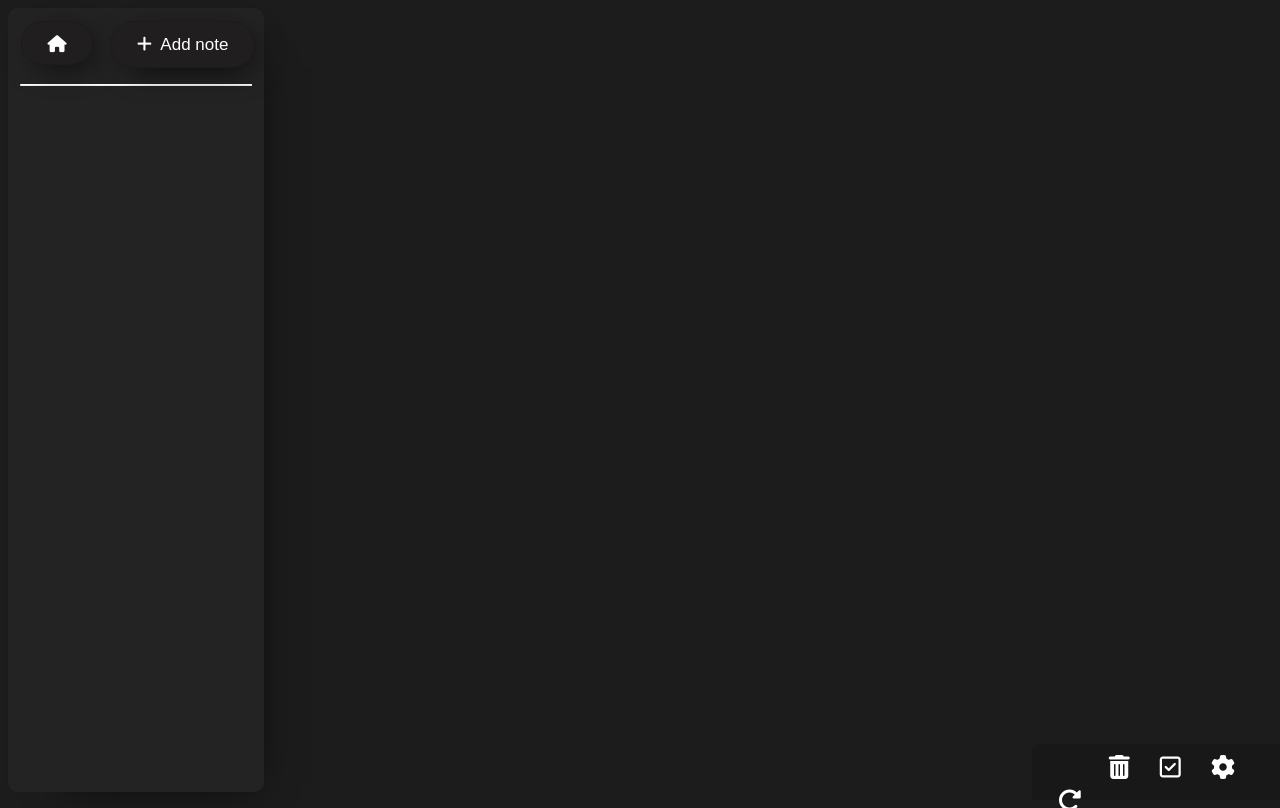
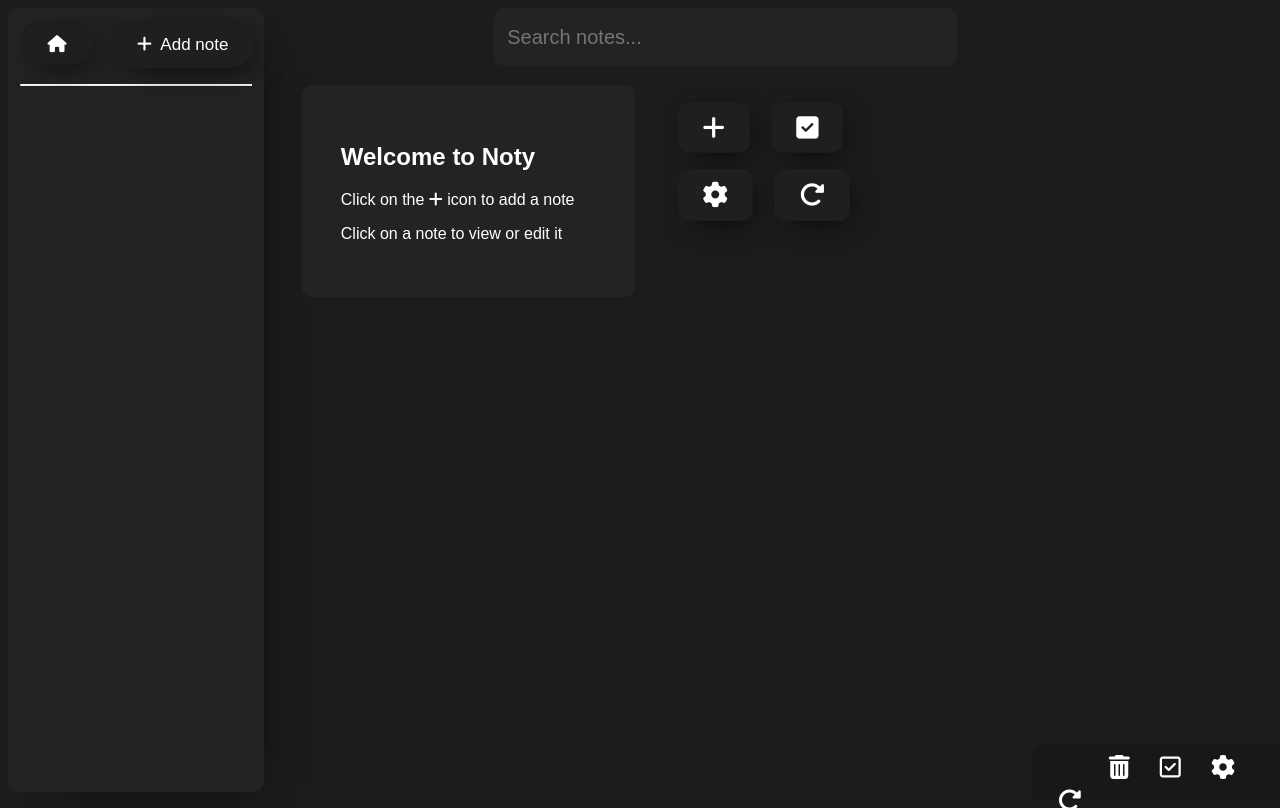
Before and after one commit to FoxyIsCoding/Noty, a website: page index.html in a window 1280 px wide. Drawn offline with Linux system fonts and the light colour scheme; a web font is replaced by a local one.

Commit message:
Home Page

```diff
--- a/index.html
+++ b/index.html
@@ -21,6 +21,21 @@
     </div>
 
     <article>
+        <input type="text" id="search" placeholder="Search notes..." autocomplete="off">
+        <div id="homePage"> <div id="homePageIntro">
+            <h1>Welcome to Noty</h1>
+            <p>Click on the <i class="fa-solid fa-plus"></i> icon to add a note</p>
+            <p>Click on a note to view or edit it</p>
+        </div>
+        <div id="shortcuts">
+            <button onclick="createNote()" title="Add note" id="shortcut"><i class="fa-solid fa-plus fa-xl"></i></button>
+            <button title="ToDo" id="shortcut" onclick="openTodo()"><i class="fa-solid fa-check-square fa-xl"></i></button>
+            <button onclick='alert("I was too lazy to code this 🙃")' title="Settings" id="shortcut"><i class="fa-solid fa-gear fa-xl"></i></button>
+            <button onclick="resetLocalStorage()" title="Reset data" id="shortcut"><i class="fa-solid fa-rotate-right fa-xl"></i></button>
+        </div>
+
+        </div>
+
         <div id="createNote" style="display: none;">
             <input maxlength="30" value="Untitled" id="titleDisplay" readonly">
             <br><br><br>
@@ -35,10 +50,10 @@
         </section>
     </article>
     <div id="toolbar">
-        <i onclick="removeNote()" style="color: white; margin-left: 30%; margin-top: 9%; cursor: pointer;" class="fa fa-trash fa-xl"></i>
-        <i id="openDoList" style="color: white; margin-left: 10%; margin-top: 9%; cursor: pointer;" class="fa-regular fa-check-square fa-xl"></i>
-        <i id="" onclick='alert("I was too lazy to code this 🙃")' style="color: white; margin-left: 10%; margin-top: 9%; cursor: pointer;" class="fa-solid fa-gear fa-xl"></i>
-        <i onclick="resetLocalStorage()" style="color: white; margin-left: 10%; margin-top: 9%; cursor: pointer;" class="fa-solid fa-rotate-right fa-xl"></i>
+        <i title="Remove note" onclick="removeNote()" style="color: white; margin-left: 30%; margin-top: 9%; cursor: pointer;" class="fa fa-trash fa-xl"></i>
+        <i title="ToDo" id="openDoList" style="color: white; margin-left: 10%; margin-top: 9%; cursor: pointer;" class="fa-regular fa-check-square fa-xl"></i>
+        <i title="Settings" id="" onclick='alert("I was too lazy to code this 🙃")' style="color: white; margin-left: 10%; margin-top: 9%; cursor: pointer;" class="fa-solid fa-gear fa-xl"></i>
+        <i title="Reset data" onclick="resetLocalStorage()" style="color: white; margin-left: 10%; margin-top: 9%; cursor: pointer;" class="fa-solid fa-rotate-right fa-xl"></i>
     </div>
 </body>
 </html>
--- a/script.js
+++ b/script.js
@@ -33,6 +33,7 @@
 loadNotes()
 
 function createNote() {
+  document.getElementById("homePage").style.display = "none"
   document.getElementById("todo").style.display = "no"
   document.getElementById("createNote").style.display = "block"
   notes.unshift({"title":"Untitled","note":""})
@@ -46,8 +47,10 @@
   selectedNote = index
   if (selectedNote == null) {
     document.getElementById("createNote").style.display = "none"
+    document.getElementById("homePage").style.display = "block"
     return
   }
+  document.getElementById("homePage").style.display = "none"
   document.getElementById("createNote").style.display = "block"
   document.getElementById("titleDisplay").value = notes[selectedNote].title
   document.getElementById("contentDisplay").value = notes[selectedNote].note
@@ -141,4 +144,11 @@
 document.getElementById("openDoList").addEventListener("click", function() {
   document.getElementById("createNote").style.display = "none"
   document.getElementById("todo").style.display = "block"
+  document.getElementById("homePage").style.display = "none"
 })
+
+function openTodo() {
+  document.getElementById("createNote").style.display = "none"
+  document.getElementById("todo").style.display = "block"
+  document.getElementById("homePage").style.display = "none"
+}
--- a/style.css
+++ b/style.css
@@ -2,6 +2,7 @@
 :root {
     --bg-primary: #1C1C1C;
     --bg-secondary: #232323;
+    --bg-hover: #141414;
     --text: #fff;
   }
 
@@ -137,6 +138,31 @@
 #home:active {
 	position:relative;
 	top:1px;
+}
+
+#shortcut {
+  margin-top: 7%;
+  margin-left: 7%;
+  box-shadow: 7px 8px 33px -11px #000000;
+  background-color:#201e1e;
+  border-radius:10px;
+  border:1px solid #1b1c1b;
+  display: inline-flex;
+  cursor:pointer;
+  color:#ffffff;
+  font-family:Arial;
+  font-size:17px;
+  padding:10% 10%;
+  text-decoration:none;
+  transition: 0.3s;
+  user-select: none;
+}
+#shortcut:hover {
+  background-color:#1a1a1a;
+}
+#shortcut:active {
+  position:relative;
+  top:1px;
 }
 
 /* Hello :3 */
@@ -301,3 +327,48 @@
   margin-right: 15px;
   font-size: 20px;
 }
+
+/* ----------------------------- Home Page ---------------------------- */
+
+#homePageIntro {
+  margin-top: 6%;
+  position: fixed;
+  background-color: var(--bg-secondary);
+  color: var(--text);
+  width: 20%;
+  padding: 3%;
+  transition: 0.3s;
+  border-radius: 10px;
+}
+
+#homePageIntro:hover {
+  background-color: var(--bg-hover);
+}
+
+#shortcuts {
+  margin-top: 6%;
+  position: fixed;
+  color: var(--text);
+  width: 240px;
+  height: 200px;
+  margin-left: 28%;
+  transition: 0.3s;
+  border-radius: 10px;
+}
+
+
+/* ----------------------------- SEARCH ---------------------------- */
+
+#search {
+  position: fixed;
+  color: var(--text);
+  width: 35%;
+  padding-left: 1%;
+  margin-left: 15%;
+  height: 7%;
+  transition: 0.3s;
+  border-radius: 10px;
+  border: none;
+  font-size: 20px;
+  background-color: var(--bg-secondary);
+}
```
